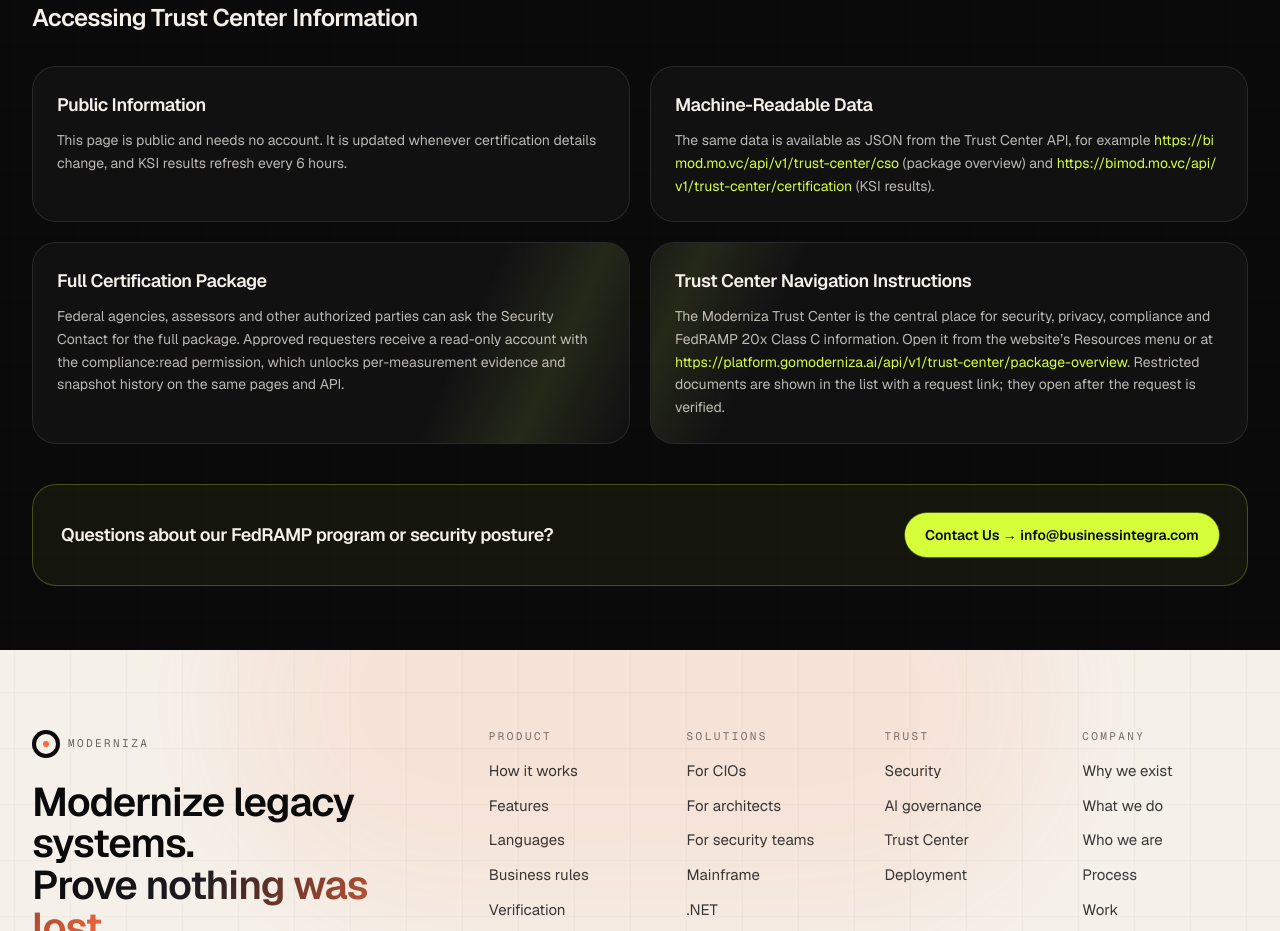
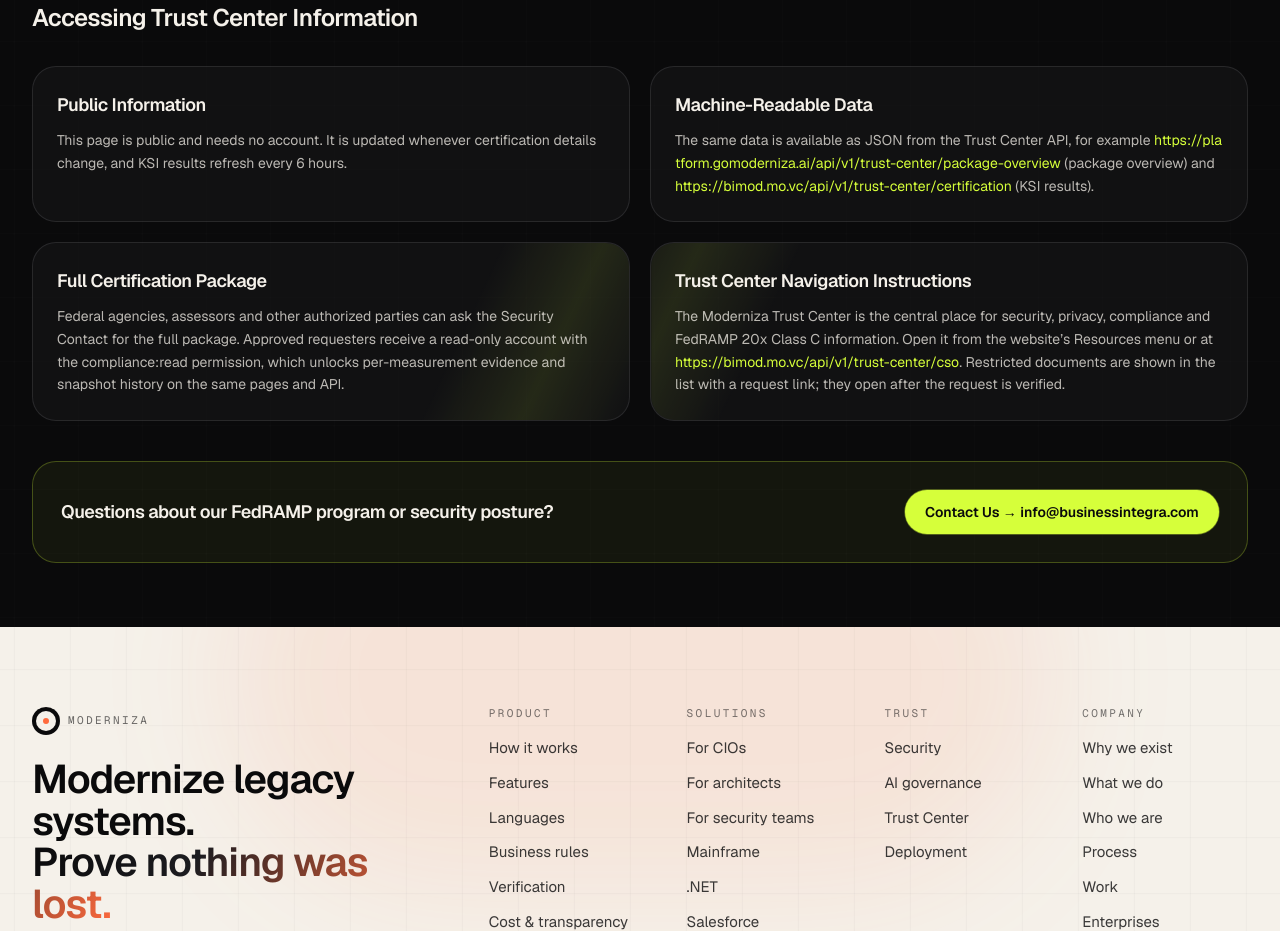
Before and after one commit to XmediawebDeveloper/bi-moderniza, a Next.js app: page /trust-center in a window 1280 px wide. Shown: the part 9960-10891 px from the top of the page. Built offline with nearby package versions, Linux system fonts and the light colour scheme.

Commit message:
change oct15

```diff
--- a/app/trust-center/page.tsx
+++ b/app/trust-center/page.tsx
@@ -525,9 +525,9 @@
         <div className="mt-8 grid gap-5 md:grid-cols-2">
           {[
             { h: "Public Information", b: <>This page is public and needs no account. It is updated whenever certification details change, and KSI results refresh every 6 hours.</> },
-            { h: "Machine-Readable Data", b: <>The same data is available as JSON from the Trust Center API, for example {extDark("https://bimod.mo.vc/api/v1/trust-center/cso")} (package overview) and {extDark("https://bimod.mo.vc/api/v1/trust-center/certification")} (KSI results).</> },
+            { h: "Machine-Readable Data", b: <>The same data is available as JSON from the Trust Center API, for example {extDark("https://platform.gomoderniza.ai/api/v1/trust-center/package-overview")} (package overview) and {extDark("https://bimod.mo.vc/api/v1/trust-center/certification")} (KSI results).</> },
             { h: "Full Certification Package", b: <>Federal agencies, assessors and other authorized parties can ask the Security Contact for the full package. Approved requesters receive a read-only account with the compliance:read permission, which unlocks per-measurement evidence and snapshot history on the same pages and API.</> },
-            { h: "Trust Center Navigation Instructions", b: <>The Moderniza Trust Center is the central place for security, privacy, compliance and FedRAMP 20x Class C information. Open it from the website’s Resources menu or at {extDark("https://platform.gomoderniza.ai/api/v1/trust-center/package-overview")}. Restricted documents are shown in the list with a request link; they open after the request is verified.</> },
+            { h: "Trust Center Navigation Instructions", b: <>The Moderniza Trust Center is the central place for security, privacy, compliance and FedRAMP 20x Class C information. Open it from the website’s Resources menu or at {extDark("https://bimod.mo.vc/api/v1/trust-center/cso")}. Restricted documents are shown in the list with a request link; they open after the request is verified.</> },
           ].map((item, i) => (
             <Reveal key={item.h} delay={((i % 4) + 1) as 1 | 2 | 3 | 4} className="rounded-3xl border border-white/10 bg-graphite/40 p-6 lift">
               <h4 className="text-lg font-semibold tracking-tight text-chalk">{item.h}</h4>
```
